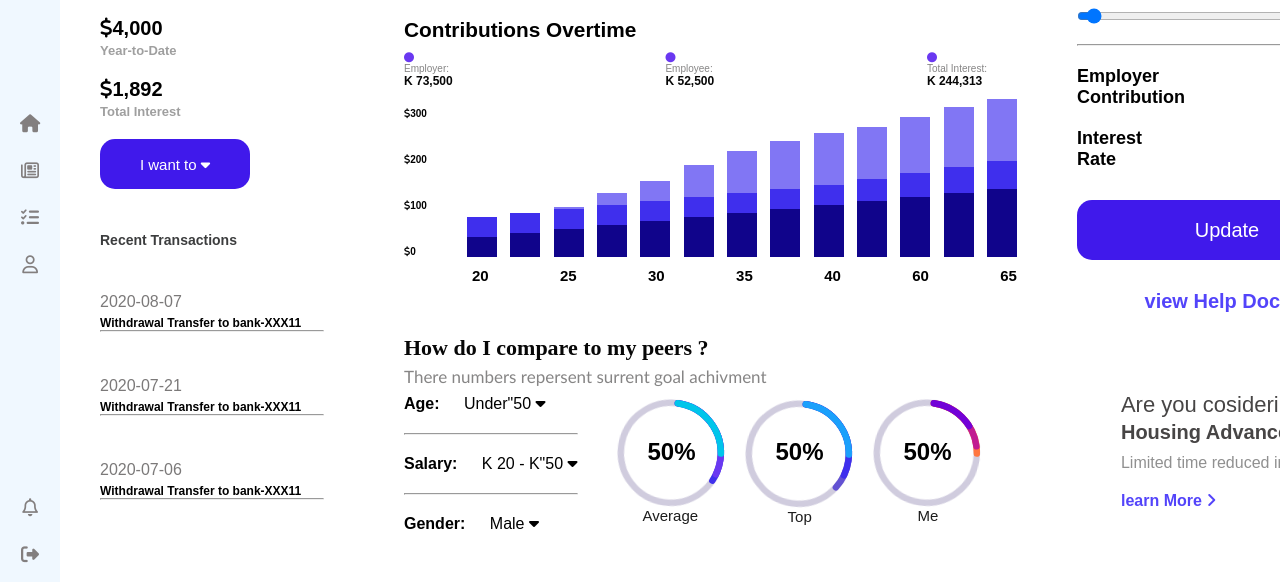
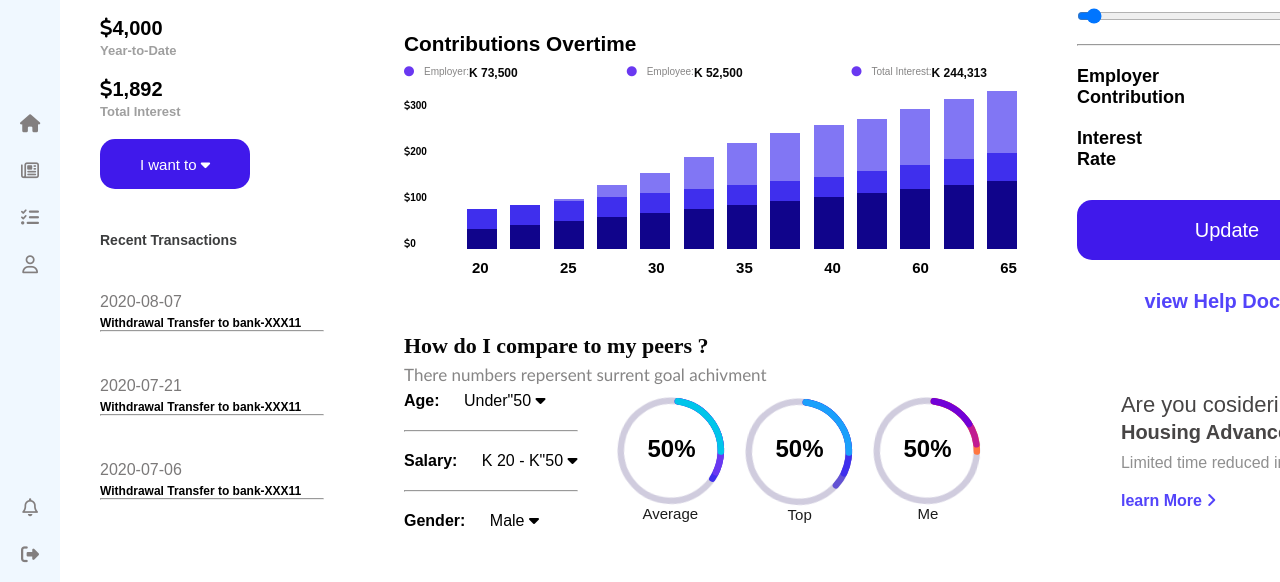
Before and after one commit to lovezan/Dashboard, a plain HTML site: page index.html in a window 1280 px wide. Shown: the part 218-800 px from the top of the page. Drawn offline with Linux system fonts and the light colour scheme.

Commit message:
update css

```diff
--- a/style.css
+++ b/style.css
@@ -329,7 +329,9 @@ body {
 }
 
 /* end of left section */
-
+.employes .text{
+  display: flex;
+}
 /* chart Transparency */
 
 #chart2 {
```
